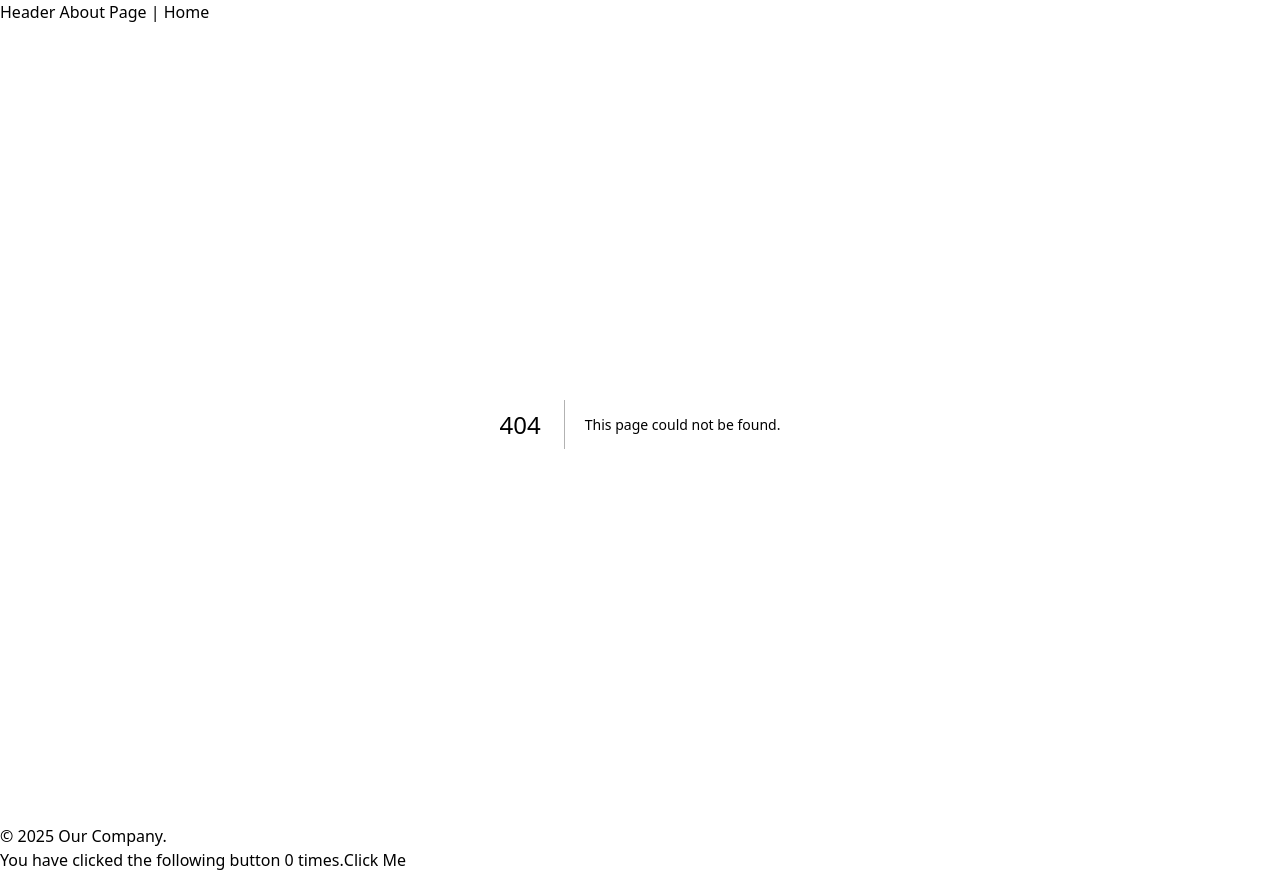
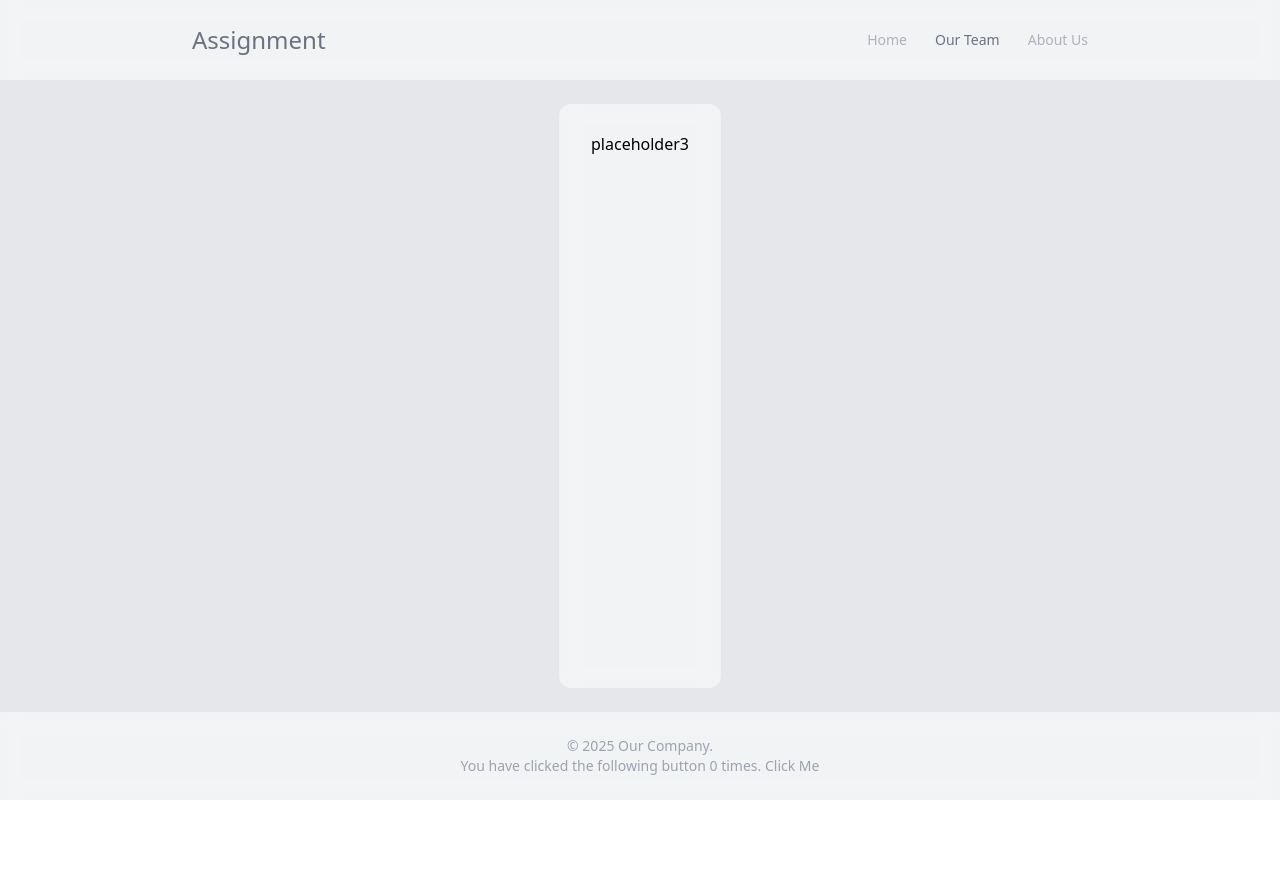
Before and after one commit to Desko95/assignment, a Next.js app: page /our-team in a window 1280 px wide. Before the commit this address had no page. After the commit the page ends 800 px from the top, so only its background shows below. Built offline with nearby package versions, Linux system fonts and the light colour scheme.

Commit message:
Add header, navigation bar, and team page placeholder
Created a header with navigation links and added a placeholder page for "Our Team." Updated the Footer and app layout with improved styling and structure. Introduced a reusable `NavLink` component to simplify navigation.

```diff
--- a/app/layout.js
+++ b/app/layout.js
@@ -1,21 +1,42 @@
 import "../assets/main.css"
-import Footer from "../components/Footer";
-import Header from "../components/Header";
+import Footer from "../components/Footer"
+import NavLink from "../components/NavLink";
 
 export const metadata = {
-  title: 'Landing Page Assignment',
-  description: 'Generated by Next.js',
+    title: "Next.js",
+    description: "Generated by Next.js"
 }
 
 export default function RootLayout({ children }) {
-  return (
-      <html lang="en">
-      <body>
-      <Header/>
-      {children}
-      <Footer/>
-      </body>
+    return (
+        <html lang="en">
+        <body>
+        <div className="bg-gray-200 min-h-[100dvh] grid grid-rows-[auto_1fr_auto]">
+            <header className="bg-white/50 backdrop-blur z-10">
+                <div className="max-w-4xl mx-auto flex items-center justify-between">
+                    <h2 className="text-2xl text-gray-500 py-6">Assignment </h2>
+                    <nav>
+                        <ul className="flex gap-x-7 text-gray-500 text-sm">
+                            <li>
+                                <NavLink text="Home" path="/" />
+                            </li>
+                            <li>
+                                <NavLink text="Our Team" path="/our-team" />
+                            </li>
+                            <li>
+                                <NavLink text="About Us" path="/about-us" />
+                            </li>
 
-      </html>
-  )
+
+                        </ul>
+                    </nav>
+                </div>
+            </header>
+            <main
+                className="backdrop-blur z-10 max-w-4xl mx-auto bg-white/50 rounded-xl py-7 px-8 m-6 overflow-hidden">{children}</main>
+            <Footer />
+        </div>
+        </body>
+        </html>
+    )
 }
--- /dev/null
+++ b/app/our-team/page.jsx
@@ -0,0 +1,7 @@
+export default function Page() {
+    return(
+        <div>
+            <h1>placeholder3</h1>
+        </div>
+    )
+}
--- a/components/Footer.jsx
+++ b/components/Footer.jsx
@@ -1,20 +1,22 @@
 "use client"
-import {useState} from "react";
+
+import { useState } from "react"
 
 export default function Footer() {
-    const [count, setCount] = useState(0);
+    const [count, setCount] = useState(0)
 
     function handleClick() {
-        setCount(prev => prev + 1);
+        setCount(prev => prev + 1)
     }
 
-    return(
-        <footer>
-            <p>&copy; {new Date().getFullYear()} Our Company.</p>
-            <p>
-                You have clicked the following button {count} times.
-                <button onClick={handleClick}>Click Me</button>
-            </p>
+    return (
+        <footer className="bg-white/50 z-10 backdrop-blur">
+            <div className="mx-auto max-w-4xl text-center py-6 text-sm text-gray-400">
+                <p>&copy; {new Date().getFullYear()} Our Company.</p>
+                <p>
+                    You have clicked the following button {count} times. <button onClick={handleClick}>Click Me</button>
+                </p>
+            </div>
         </footer>
     )
 }
--- /dev/null
+++ b/components/NavLink.jsx
@@ -0,0 +1,14 @@
+"use client"
+import Link from "next/link"
+import { usePathname} from "next/navigation";
+
+export default function NavLink(props) {
+    const pathname = usePathname()
+    const active = pathname === props.path
+
+    return (
+        <Link className={active ? "opacity-100" : "opacity-50 hover:opacity-65"} href={props.path}>
+            {props.text}
+        </Link>
+    )
+}
```
